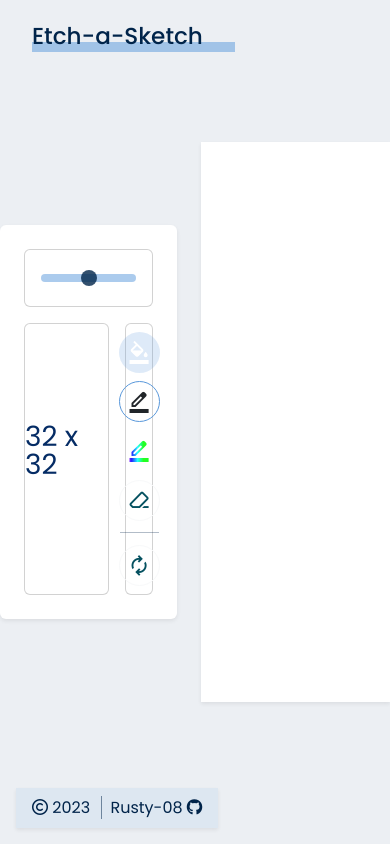
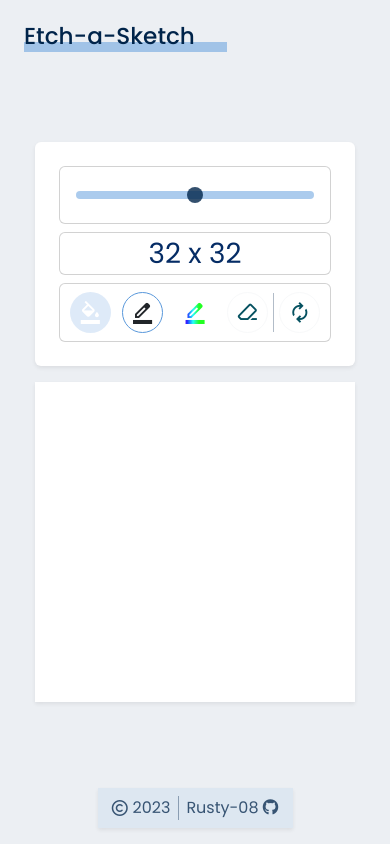
Before and after one commit to Rusty-08/Etch-a-Sketch, a plain HTML site: page index.html in a window 390 px wide. Drawn offline with nearby package versions, Linux system fonts and the light colour scheme.

Commit message:
add slightly responsiveness

```diff
--- a/index.html
+++ b/index.html
@@ -12,17 +12,17 @@
     <title>Etch-a-Sketch</title>
 </head>
 <body>
-    <div class="main gap-4 position-relative">
+    <div class="main gap-lg-4 gap-md-4 gap-3 position-relative">
         <div class="exercise-topic position-absolute fs-3 fw-medium">Etch-a-Sketch</div>
-        <div class="settings gap-3 align-items-end card p-4 shadow-sm">
+        <div class="settings gap-lg-3 gap-md-3 gap-2 align-items-end card p-4 shadow-sm">
             <div class="size-range w-100 p-3 rounded-2 card">
                 <input type="range" class="form-range" id="range" min="0" max="64" step="1">
             </div>
-            <div class="bottom-settings d-flex w-100 gap-3">
-                <div class="size w-75 card">
-                    <p id="size" class="text-primary-emphasis fs-1 lh-1"></p>
+            <div class="bottom-settings d-flex w-100 gap-lg-3 gap-md-3 gap-2">
+                <div class="size w-100 card">
+                    <p id="size" class="text-primary-emphasis fs-1 mb-0"></p>
                 </div>
-                <div class="btn-settings justify-content-around w-25 h-25 card py-2 gap-2">
+                <div class="btn-settings justify-content-around card py-2 gap-2">
                     <span class="material-symbols-outlined fs-3 p-2 btn rounded-circle position-relative" id="colorPickerIcon">
                         format_color_fill
                         <input type="color" class="form-control form-control-color opacity-0 position-absolute top-0 bg-color-picker" id="color-picker" value="#ffffff">
@@ -37,7 +37,7 @@
                     <span class="material-symbols-outlined fs-3 p-2 btn btn-outline-light text-info-emphasis rounded-circle position-relative eraser">
                         ink_eraser
                     </span>
-                    <span class="material-symbols-outlined fs-3 p-2 btn btn-outline-light mt-3 text-info-emphasis rounded-circle clear">
+                    <span class="material-symbols-outlined fs-3 p-2 btn btn-outline-light mt-lg-3 m-0 text-info-emphasis rounded-circle clear">
                         autorenew
                     </span>
                 </div>
@@ -47,9 +47,9 @@
             <div class="board-body w-100 h-100"></div>
         </div>
         <div class="owner shadow-sm">
-            <i class="fa-regular fa-copyright"></i>
-            <span id="date"></span>
-            <a href="https://github.com/Rusty-08" class="text-decoration-none" target="_blank">
+            <i class="fa-regular fa-copyright opacity-75"></i>
+            <span id="date" class="opacity-75"></span>
+            <a href="https://github.com/Rusty-08/Etch-a-Sketch.git" class="text-decoration-none opacity-75" target="_blank">
                 <span>Rusty-08</span>
                 <i class="fa-brands fa-github"></i>
             </a>
--- a/style.css
+++ b/style.css
@@ -7,7 +7,7 @@
     font-family: 'Poppins', sans-serif;
 }
 
-.main, .settings, .size-range, .btn-settings, .size {
+.main, .settings, .size-range, .btn-settings, .size, .owner {
     display: flex;
     justify-content: center;
     align-items: center;
@@ -15,7 +15,7 @@
 
 .main {
     background-color: rgb(236, 239, 243);
-    height: 100vh;
+    height: 100dvh;
     width: 100vw;
     flex-direction: row;
 }
@@ -38,6 +38,10 @@
 
 .size-range {
     flex-direction: column;
+}
+
+.btn-settings {
+    width: 25%;
 }
 
 .form-range::-webkit-slider-thumb {
@@ -110,6 +114,10 @@
     background-color: rgba(89, 152, 219, 0.1);
 }
 
+.fa-copyright {
+    margin-right: 0.3rem;
+}
+
 #date {
     margin-right: 1rem;
     position: relative;
@@ -120,7 +128,7 @@
     position: absolute;
     height: 100%;
     width: 0.5px;
-    right: -0.7rem;
+    right: -0.5rem;
     background-color: rgba(0, 36, 74, 0.5);
 }
 
@@ -129,6 +137,56 @@
     color: rgb(0, 36, 74);
 }
 
-.owner a:hover span, .owner a:hover i {
-    color: rgb(40, 88, 138);
+.owner a:hover {
+    opacity: 1 !important;
 }
+
+@media screen and (max-width: 991px) {
+    .main {
+        flex-direction: column;
+    }
+    .bottom-settings {
+        flex-direction: column !important;
+    }
+    .btn-settings {
+        flex-direction: row !important;
+        width: 100% !important;
+    }
+    .eraser::before {
+        height: 100%;
+        width: 0.5px;
+        left: 4rem;
+        bottom: 0;
+    }
+    .owner {
+        bottom: 1.5rem;
+        left: 35%;
+        padding: 0.5rem 0rem;
+        width: 30%;
+    }
+}
+
+@media screen and (max-width: 500px) {
+    .exercise-topic {
+        left: 1.5rem;
+    }
+    .settings {
+        width: 20rem !important;
+    }
+    .board {
+        width: 20rem;
+        height: 20rem;
+    }
+    .owner {
+        bottom: 1rem;
+        left: 25%;
+        padding: 0.5rem 0rem;
+        width: 50%;
+    }
+    .eraser::before {
+        left: 2.8rem;
+    }
+    .btn-settings {
+        padding: 0rem 0.5rem;
+    }
+}
```
